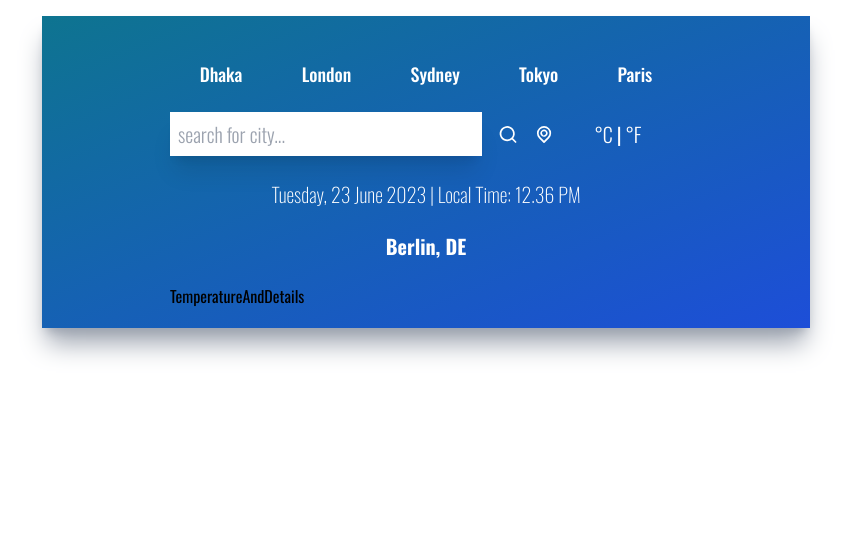
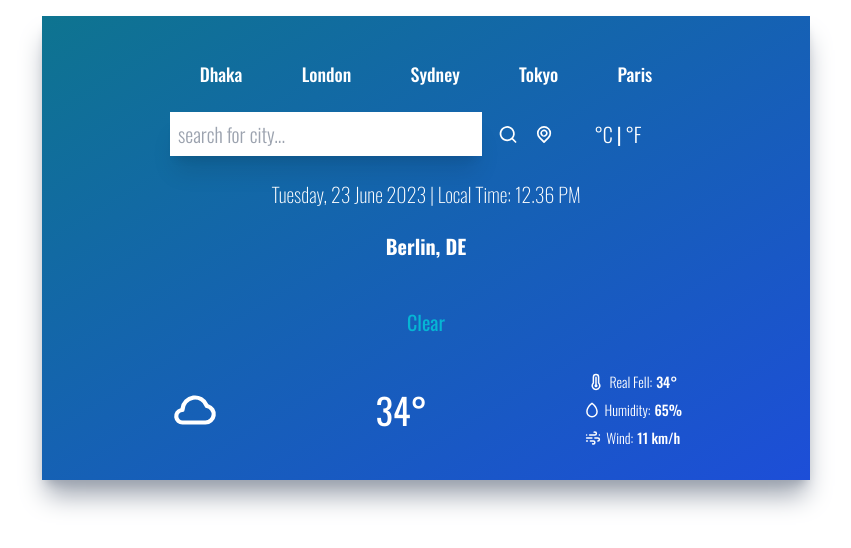
Before and after one commit to rafidmahin20/weatherforecast, a React (Create React App) app in the folder react-weather-app/: page / in a window 1280 px wide. Shown: the top 548 px of the page, without its empty margins (214-1065 px from the left). Built offline with nearby package versions, Linux system fonts and the light colour scheme.

Commit message:
editing the temperature component

```diff
--- a/react-weather-app/src/Components/TemperatureAndDetails.js
+++ b/react-weather-app/src/Components/TemperatureAndDetails.js
@@ -1,8 +1,39 @@
 import React from 'react'
+import { UilCloud,  UilTemperature,
+  UilTear,
+  UilWind,
+  UilSun,
+  UilSunset } from '@iconscout/react-unicons'
 
 function TemperatureAndDetails() {
   return (
-    <div>TemperatureAndDetails</div>
+    <div>
+      <div className="flex items-center justify-center py-6 text-xl text-cyan-500">
+      <p>Clear</p>
+    </div>
+
+    <div className="flex flex-row items-center justify-between text-white py-3">
+      <UilCloud size={50}/>
+      <p className="text-4xl">34°</p>
+      <div className="flex flex-col space-y-2">
+        <div className="flex font-light text-sm items-center justify-center">
+            <UilTemperature size={18} className="mr-1"/>
+            Real Fell:
+            <span className="font-medium ml-1">34°</span>
+        </div>
+        <div className="flex font-light text-sm items-center justify-center">
+            <UilTear size={18} className="mr-1"/>
+            Humidity:
+            <span className="font-medium ml-1">65%</span>
+        </div>
+        <div className="flex font-light text-sm items-center justify-center">
+            <UilWind size={18} className="mr-1"/>
+            Wind:
+            <span className="font-medium ml-1">11 km/h</span>
+        </div>
+      </div>
+    </div>
+    </div>
   )
 }
 
```
